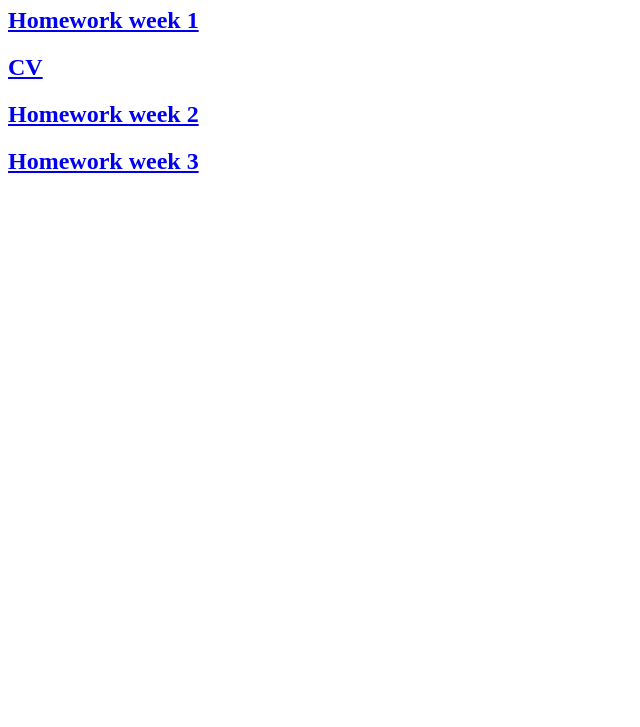
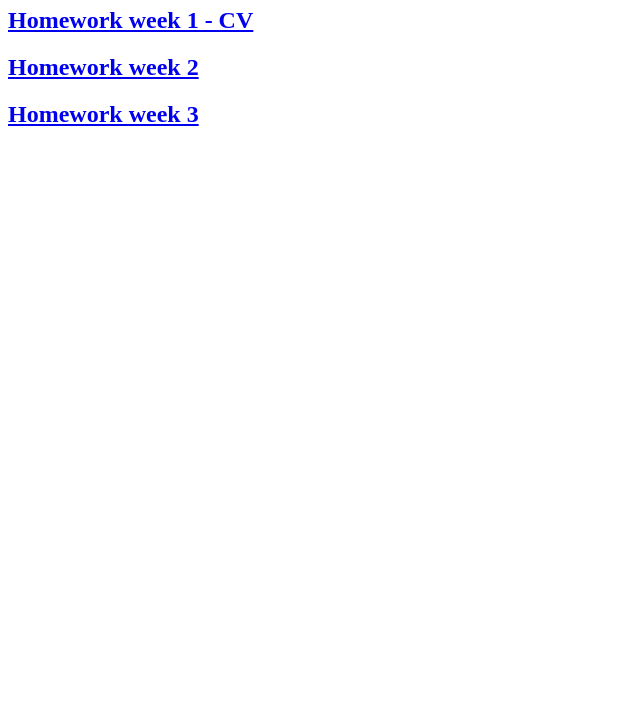
Before and after one commit to Elena1987bt/FOO-CODING, a plain HTML site: page index.html in a window 1280 px wide. Shown: the part 73-800 px from the top of the page, without its empty margins (0-640 px from the left). Drawn offline with Linux system fonts and the light colour scheme.

Commit message:
Update index.html

```diff
--- a/index.html
+++ b/index.html
@@ -8,8 +8,7 @@
       <h1>Foocoding Homework</h1>
     </header>
     <section>
-      <h2><a href="Html-Css-Module/week-1/personal-website/index.html" target='_blank'>Homework week 1</a></h2>
-       <h2><a href="/MY-PROJECTS/CV/index.html" target='_blank' >CV</a></h2>
+      <h2><a href="Html-Css-Module/week-1/personal-website/index.html" target='_blank'>Homework week 1 - CV</a></h2>
       <h2><a href="Html-Css-Module/week-2/index.html" target='_blank'>Homework week 2</a></h2>
       <h2><a href="Html-Css-Module/week-3/index.html" target='_blank'>Homework week 3</a></h2>
     </section>
```
